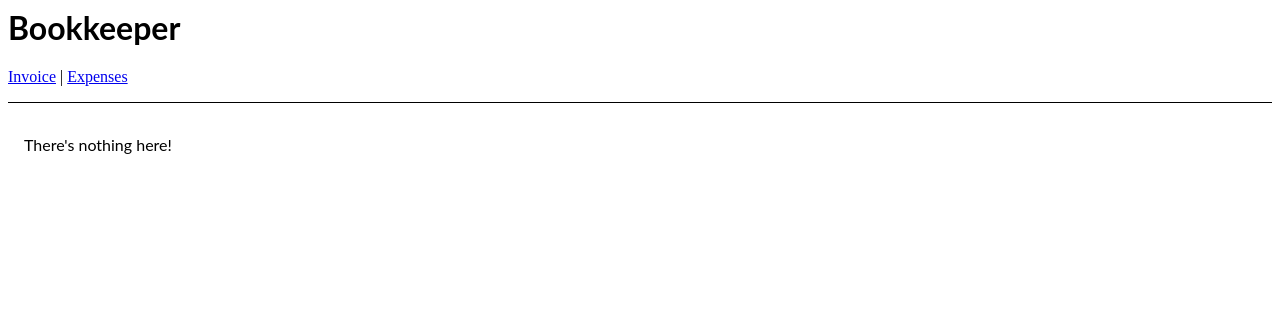
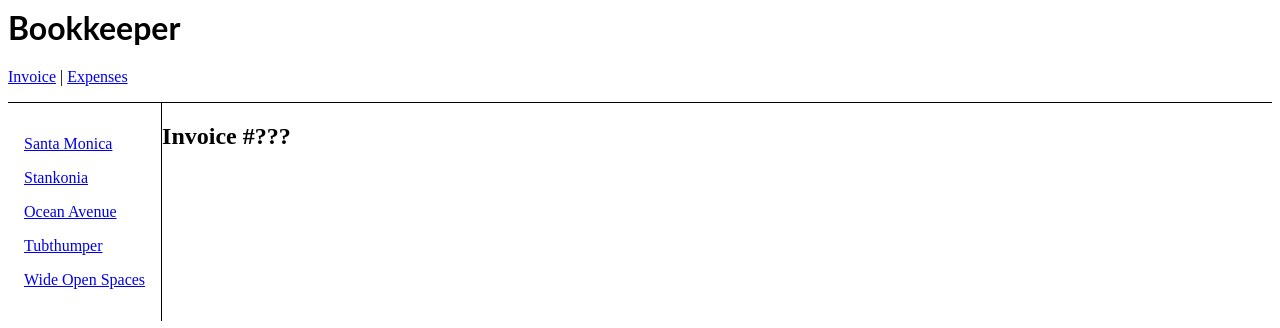
Before and after one commit to andika-febrianto/react-router6, a React (Create React App) app: page /invoices/1995 in a window 1280 px wide. Shown: the top 328 px of the page. Built offline with nearby package versions, Linux system fonts and the light colour scheme.

Commit message:
2 files modified

```diff
--- a/index.tsx
+++ b/index.tsx
@@ -4,6 +4,7 @@ import { createRoot } from 'react-dom/client';
 import App from './App';
 import Expenses from './routes/expensesPage/Expenses';
 import Invoices from './routes/invoicesPage/Invoices';
+import Invoice from './routes/invoicesPage/Invoice';
 
 const rootElement = document.getElementById('root');
 const root = createRoot(rootElement);
@@ -13,7 +14,9 @@ root.render(
     <Routes>
       <Route path="/" element={<App />}>
         <Route path="expenses" element={<Expenses />} />
-        <Route path="invoices" element={<Invoices />} />
+        <Route path="invoices" element={<Invoices />}>
+          <Route path=":invoiceId" element={<Invoice />} />
+        </Route>
 
         <Route
           path="*"
--- a/routes/invoicesPage/Invoices.tsx
+++ b/routes/invoicesPage/Invoices.tsx
@@ -23,6 +23,7 @@ const Invoices = () => {
           </Link>
         ))}
       </nav>
+      <Outlet/>
     </div>
   );
 };
```
